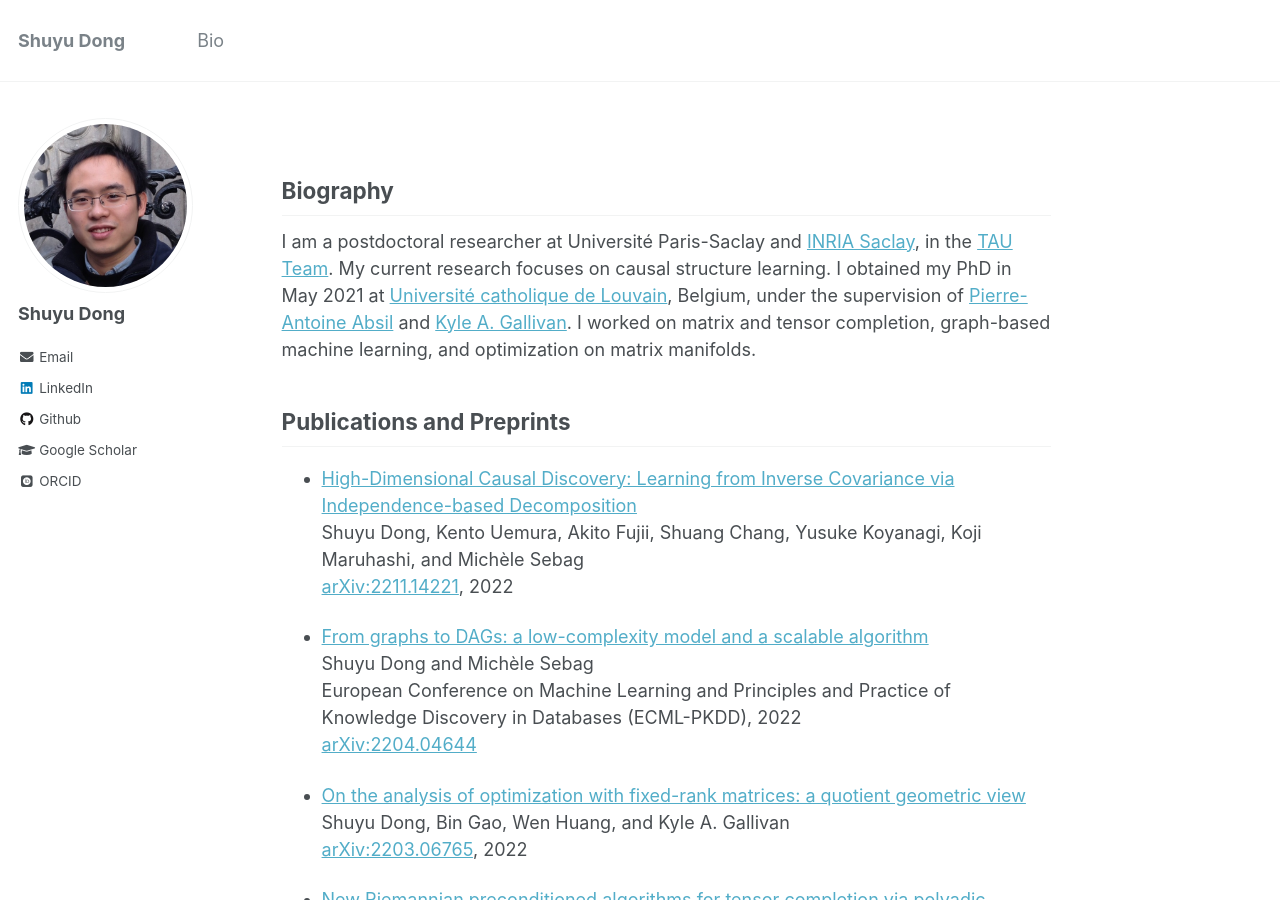
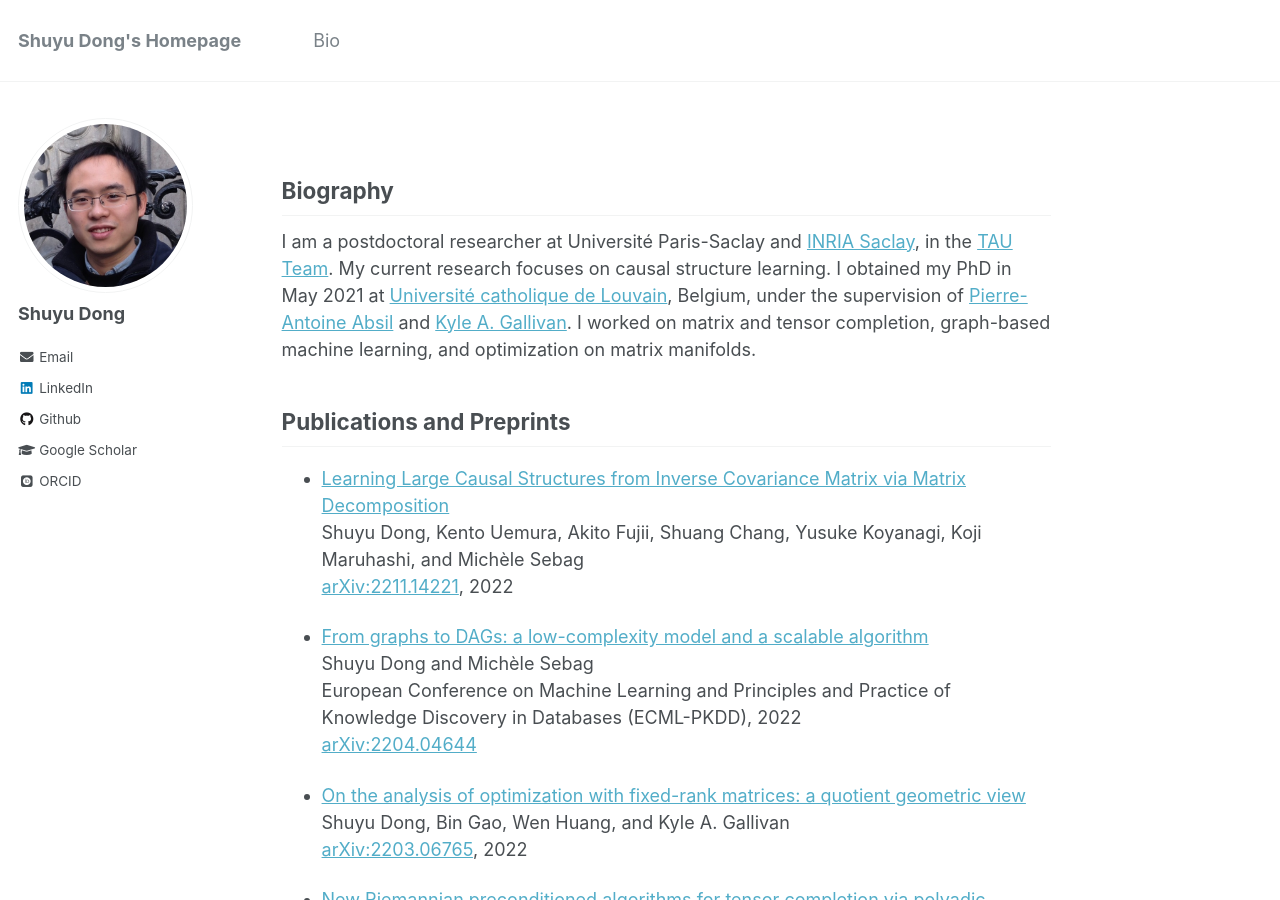
Before and after one commit to shuyu-d/shuyu-d.github.io, a Jekyll site: the page built from _pages/about.md, in a window 1280 px wide and 900 px high. Built offline with Jekyll 4.4.1, drawn with Linux system fonts in a browser that asks for light colours; some web fonts are replaced.

Commit message:
--list paper

```diff
--- a/_config.yml
+++ b/_config.yml
@@ -7,7 +7,7 @@
 
 # Site Settings
 locale                   : "en-US"
-title                    : "Shuyu Dong" #"Your Name / Site Title"
+title                    : "Shuyu Dong's Homepage" #"Your Name / Site Title"
 title_separator          : "|"
 name                     : &name "Shuyu Dong" #"Your Name"
 description              : &description "Github Pages of Shuyu Dong"
--- a/_pages/about.md
+++ b/_pages/about.md
@@ -16,7 +16,7 @@ I obtained my PhD in May 2021 at [Université catholique de Louvain](https://ucl
 
 ## Publications and Preprints
 
-- [High-Dimensional Causal Discovery: Learning from Inverse Covariance via Independence-based Decomposition](https://arxiv.org/abs/2211.14221)
+- [Learning Large Causal Structures from Inverse Covariance Matrix via Matrix Decomposition](https://arxiv.org/abs/2211.14221)
 Shuyu Dong, Kento Uemura, Akito Fujii, Shuang Chang, Yusuke Koyanagi, Koji Maruhashi, and Michèle Sebag
 [arXiv:2211.14221](https://arxiv.org/pdf/2211.14221.pdf), 2022
 
```
